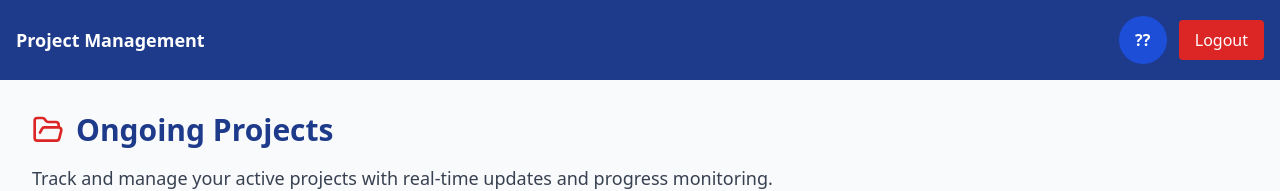
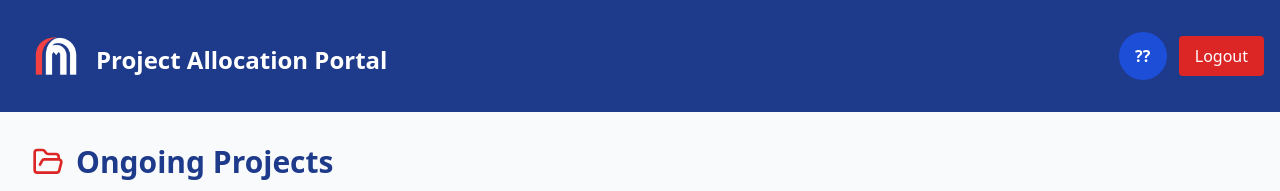
Before and after one commit to Sumanyu301/mafProjectT2, a React (Vite) app in the folder frontend/: page / in a window 1280 px wide. Shown: the top 191 px of the page. Built offline with nearby package versions, Linux system fonts and the light colour scheme; no server answers.

Commit message:
ProjectsPage update

```diff
--- a/frontend/src/pages/Navbar.jsx
+++ b/frontend/src/pages/Navbar.jsx
@@ -44,7 +44,10 @@ function Navbar() {
 
   return (
     <nav className="flex justify-between items-center p-4 bg-blue-900 text-white">
-      <h1 className="text-lg font-bold">Project Management</h1>
+      <div className="flex justify-center">
+            <img src="src/assets/mafLogo-bgremoved.png" className="h-20 w-30 text-white" />
+            <h1 className="text-2xl pt-7 font-bold">Project Allocation Portal</h1>
+      </div>
       <div className="flex items-center space-x-3">
         {/* User Avatar / Initials */}
         <button
--- a/frontend/src/pages/ProjectsPage.jsx
+++ b/frontend/src/pages/ProjectsPage.jsx
@@ -2,29 +2,23 @@ import { useState, useEffect } from "react";
 import { useNavigate } from "react-router-dom";
 import { FolderOpen, ArrowRight, Clock, Users } from "lucide-react";
 
-import { authAPI } from "../services/authAPI";
 import { projectAPI } from "../services/projectAPI";
 
 function ProjectsPage() {
   const [projects, setProjects] = useState([]);
-  const [userRole, setUserRole] = useState("");
-  const [loading, setLoading] = useState(true); // NEW
+  const [loading, setLoading] = useState(true);
   const navigate = useNavigate();
 
   useEffect(() => {
     const fetchData = async () => {
       try {
-        // ✅ Verify user role
-        const user = await authAPI.verify();
-        setUserRole(user.role);
-
-        // ✅ Get projects from backend
+        // ✅ Get projects from backend (no role checks)
         const data = await projectAPI.getAll();
         setProjects(data);
       } catch (err) {
         console.error("❌ Failed to load data:", err);
       } finally {
-        setLoading(false); // ✅ stop loading either way
+        setLoading(false);
       }
     };
 
@@ -67,7 +61,6 @@ function ProjectsPage() {
       <div className="p-8 max-w-7xl mx-auto">
         {/* Header Section */}
         <div className="mb-8 flex items-center justify-between">
-        {/* Left side (title + description) */}
           <div>
             <div className="flex items-center mb-4">
               <FolderOpen className="h-8 w-8 text-red-600 mr-3" />
@@ -78,7 +71,6 @@ function ProjectsPage() {
             </p>
           </div>
         </div>
-
 
         {/* Projects Grid */}
         <div className="grid grid-cols-1 md:grid-cols-2 lg:grid-cols-3 gap-6">
@@ -167,8 +159,7 @@ function ProjectsPage() {
           </div>
         )}
 
-        {/* Action Button (Admin only) */}
-        {userRole === "ADMIN" && (
+        {/* Action Button (now visible for everyone) */}
         <div className="mt-8 text-center">
           <button
             onClick={() => navigate("/create-project")}
@@ -177,8 +168,6 @@ function ProjectsPage() {
             Create New Project
           </button>
         </div>
-        )}
-
       </div>
     </div>
   );
```
Also changed, not shown: frontend/src/assets/mafLogo-bgremoved.png (added). Lines whose indentation alone changed are shown as unchanged.
